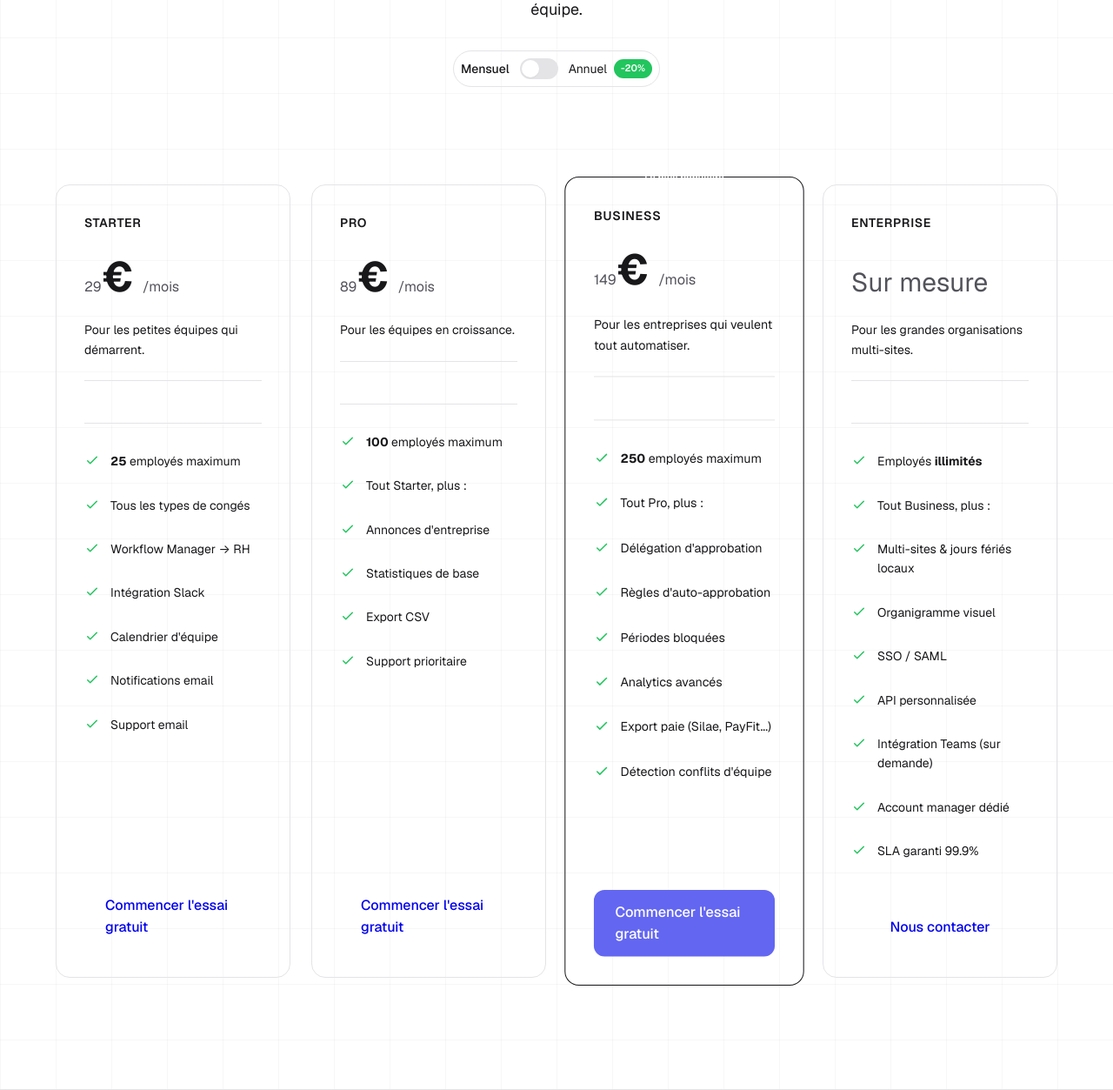
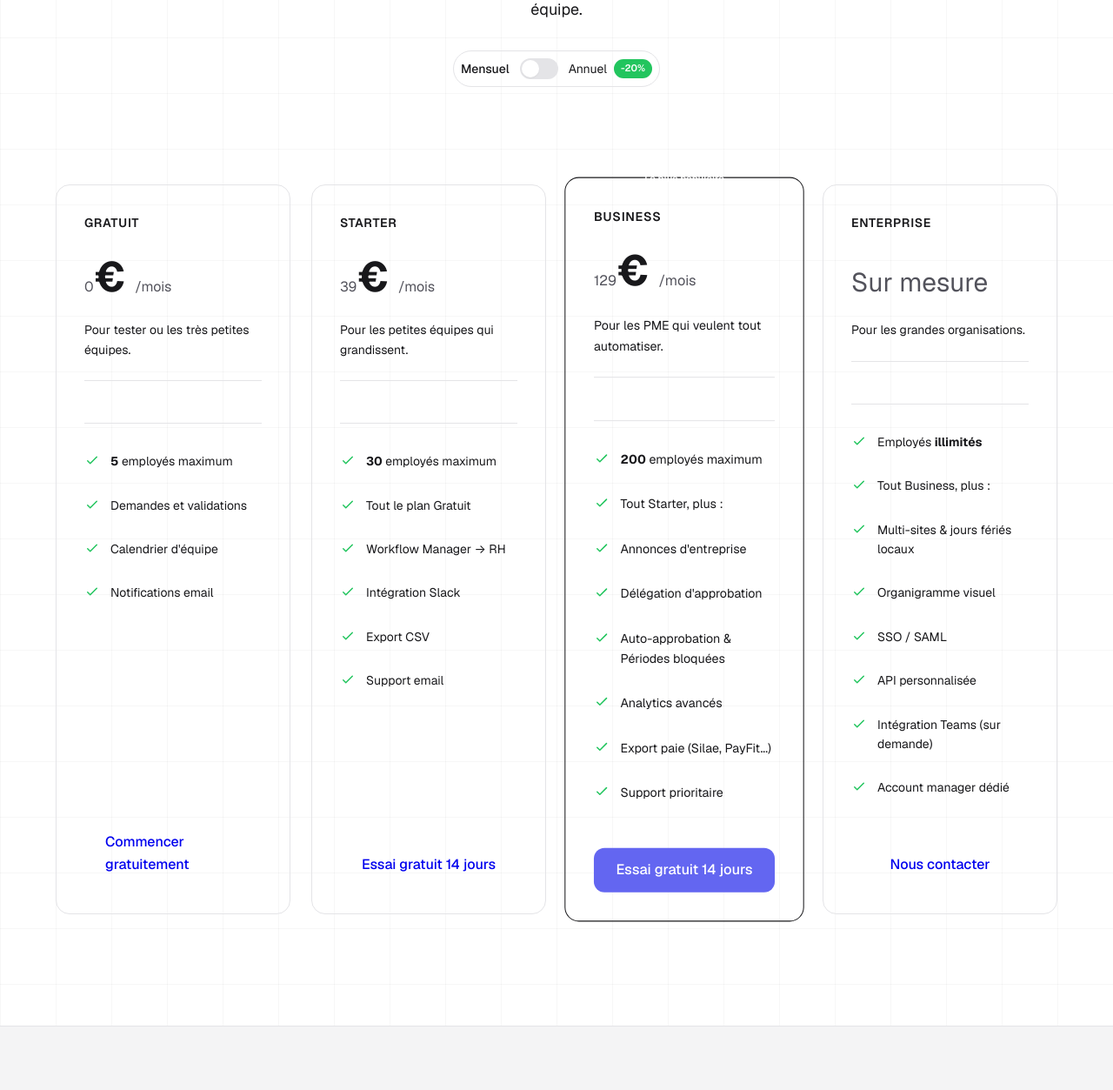
Before and after one commit to tchernob/congesflow, a Flask app: page /pricing in a window 1280 px wide. Shown: the part 341-1594 px from the top of the page at 87% size. Run offline with Flask 3, Linux system fonts and the light colour scheme.

Commit message:
Simplify pricing structure: remove Pro plan, keep 4 plans
- Gratuit: 0€, 5 users (for testing/very small teams)
- Starter: 39€, 30 users (includes Slack integration)
- Business: 129€, 200 users (all automation features)
- Enterprise: Custom, unlimited (includes Teams on request)

Update marketing pages (pricing, home) and admin subscription page
to reflect the new simplified pricing grid.

🤖 Generated with [Claude Code](https://claude.com/claude-code)

Co-Authored-By: Claude <noreply@anthropic.com>

```diff
--- a/app/templates/admin/subscription.html
+++ b/app/templates/admin/subscription.html
@@ -414,13 +414,13 @@
 
 .plans-grid {
     display: grid;
-    grid-template-columns: repeat(5, 1fr);
+    grid-template-columns: repeat(4, 1fr);
     gap: var(--space-3);
 }
 
 @media (max-width: 1100px) {
     .plans-grid {
-        grid-template-columns: repeat(3, 1fr);
+        grid-template-columns: repeat(2, 1fr);
     }
 }
 
--- a/app/templates/marketing/pricing.html
+++ b/app/templates/marketing/pricing.html
@@ -29,25 +29,60 @@
 <section class="pricing-cards">
     <div class="container">
         <div class="pricing-grid four-cols">
-            <!-- Starter -->
+            <!-- Gratuit -->
             <div class="pricing-card">
                 <div class="pricing-card-header">
-                    <div class="pricing-name">Starter</div>
-                    <div class="pricing-price" data-monthly="29" data-yearly="23">
-                        <span class="price-value">29</span>€
+                    <div class="pricing-name">Gratuit</div>
+                    <div class="pricing-price">
+                        <span class="price-value">0</span>€
                         <span class="price-period">/mois</span>
                     </div>
-                    <p class="pricing-description">Pour les petites équipes qui démarrent.</p>
+                    <p class="pricing-description">Pour tester ou les très petites équipes.</p>
                 </div>
 
                 <ul class="pricing-features">
                     <li class="pricing-feature">
                         <svg fill="none" stroke="currentColor" viewBox="0 0 24 24"><path stroke-linecap="round" stroke-linejoin="round" stroke-width="2" d="M5 13l4 4L19 7"/></svg>
-                        <span><strong>25</strong> employés maximum</span>
+                        <span><strong>5</strong> employés maximum</span>
                     </li>
                     <li class="pricing-feature">
                         <svg fill="none" stroke="currentColor" viewBox="0 0 24 24"><path stroke-linecap="round" stroke-linejoin="round" stroke-width="2" d="M5 13l4 4L19 7"/></svg>
-                        <span>Tous les types de congés</span>
+                        <span>Demandes et validations</span>
+                    </li>
+                    <li class="pricing-feature">
+                        <svg fill="none" stroke="currentColor" viewBox="0 0 24 24"><path stroke-linecap="round" stroke-linejoin="round" stroke-width="2" d="M5 13l4 4L19 7"/></svg>
+                        <span>Calendrier d'équipe</span>
+                    </li>
+                    <li class="pricing-feature">
+                        <svg fill="none" stroke="currentColor" viewBox="0 0 24 24"><path stroke-linecap="round" stroke-linejoin="round" stroke-width="2" d="M5 13l4 4L19 7"/></svg>
+                        <span>Notifications email</span>
+                    </li>
+                </ul>
+
+                <a href="{{ url_for('marketing.signup') }}" class="btn btn-outline btn-lg w-full">
+                    Commencer gratuitement
+                </a>
+            </div>
+
+            <!-- Starter -->
+            <div class="pricing-card">
+                <div class="pricing-card-header">
+                    <div class="pricing-name">Starter</div>
+                    <div class="pricing-price" data-monthly="39" data-yearly="31">
+                        <span class="price-value">39</span>€
+                        <span class="price-period">/mois</span>
+                    </div>
+                    <p class="pricing-description">Pour les petites équipes qui grandissent.</p>
+                </div>
+
+                <ul class="pricing-features">
+                    <li class="pricing-feature">
+                        <svg fill="none" stroke="currentColor" viewBox="0 0 24 24"><path stroke-linecap="round" stroke-linejoin="round" stroke-width="2" d="M5 13l4 4L19 7"/></svg>
+                        <span><strong>30</strong> employés maximum</span>
+                    </li>
+                    <li class="pricing-feature">
+                        <svg fill="none" stroke="currentColor" viewBox="0 0 24 24"><path stroke-linecap="round" stroke-linejoin="round" stroke-width="2" d="M5 13l4 4L19 7"/></svg>
+                        <span>Tout le plan Gratuit</span>
                     </li>
                     <li class="pricing-feature">
                         <svg fill="none" stroke="currentColor" viewBox="0 0 24 24"><path stroke-linecap="round" stroke-linejoin="round" stroke-width="2" d="M5 13l4 4L19 7"/></svg>
@@ -59,11 +94,7 @@
                     </li>
                     <li class="pricing-feature">
                         <svg fill="none" stroke="currentColor" viewBox="0 0 24 24"><path stroke-linecap="round" stroke-linejoin="round" stroke-width="2" d="M5 13l4 4L19 7"/></svg>
-                        <span>Calendrier d'équipe</span>
-                    </li>
-                    <li class="pricing-feature">
-                        <svg fill="none" stroke="currentColor" viewBox="0 0 24 24"><path stroke-linecap="round" stroke-linejoin="round" stroke-width="2" d="M5 13l4 4L19 7"/></svg>
-                        <span>Notifications email</span>
+                        <span>Export CSV</span>
                     </li>
                     <li class="pricing-feature">
                         <svg fill="none" stroke="currentColor" viewBox="0 0 24 24"><path stroke-linecap="round" stroke-linejoin="round" stroke-width="2" d="M5 13l4 4L19 7"/></svg>
@@ -72,25 +103,26 @@
                 </ul>
 
                 <a href="{{ url_for('marketing.signup') }}" class="btn btn-outline btn-lg w-full">
-                    Commencer l'essai gratuit
+                    Essai gratuit 14 jours
                 </a>
             </div>
 
-            <!-- Pro -->
-            <div class="pricing-card">
+            <!-- Business -->
+            <div class="pricing-card featured">
+                <div class="pricing-badge">Le plus populaire</div>
                 <div class="pricing-card-header">
-                    <div class="pricing-name">Pro</div>
-                    <div class="pricing-price" data-monthly="89" data-yearly="71">
-                        <span class="price-value">89</span>€
+                    <div class="pricing-name">Business</div>
+                    <div class="pricing-price" data-monthly="129" data-yearly="103">
+                        <span class="price-value">129</span>€
                         <span class="price-period">/mois</span>
                     </div>
-                    <p class="pricing-description">Pour les équipes en croissance.</p>
+                    <p class="pricing-description">Pour les PME qui veulent tout automatiser.</p>
                 </div>
 
                 <ul class="pricing-features">
                     <li class="pricing-feature">
                         <svg fill="none" stroke="currentColor" viewBox="0 0 24 24"><path stroke-linecap="round" stroke-linejoin="round" stroke-width="2" d="M5 13l4 4L19 7"/></svg>
-                        <span><strong>100</strong> employés maximum</span>
+                        <span><strong>200</strong> employés maximum</span>
                     </li>
                     <li class="pricing-feature">
                         <svg fill="none" stroke="currentColor" viewBox="0 0 24 24"><path stroke-linecap="round" stroke-linejoin="round" stroke-width="2" d="M5 13l4 4L19 7"/></svg>
@@ -102,55 +134,11 @@
                     </li>
                     <li class="pricing-feature">
                         <svg fill="none" stroke="currentColor" viewBox="0 0 24 24"><path stroke-linecap="round" stroke-linejoin="round" stroke-width="2" d="M5 13l4 4L19 7"/></svg>
-                        <span>Statistiques de base</span>
-                    </li>
-                    <li class="pricing-feature">
-                        <svg fill="none" stroke="currentColor" viewBox="0 0 24 24"><path stroke-linecap="round" stroke-linejoin="round" stroke-width="2" d="M5 13l4 4L19 7"/></svg>
-                        <span>Export CSV</span>
-                    </li>
-                    <li class="pricing-feature">
-                        <svg fill="none" stroke="currentColor" viewBox="0 0 24 24"><path stroke-linecap="round" stroke-linejoin="round" stroke-width="2" d="M5 13l4 4L19 7"/></svg>
-                        <span>Support prioritaire</span>
-                    </li>
-                </ul>
-
-                <a href="{{ url_for('marketing.signup') }}" class="btn btn-outline btn-lg w-full">
-                    Commencer l'essai gratuit
-                </a>
-            </div>
-
-            <!-- Business -->
-            <div class="pricing-card featured">
-                <div class="pricing-badge">Le plus populaire</div>
-                <div class="pricing-card-header">
-                    <div class="pricing-name">Business</div>
-                    <div class="pricing-price" data-monthly="149" data-yearly="119">
-                        <span class="price-value">149</span>€
-                        <span class="price-period">/mois</span>
-                    </div>
-                    <p class="pricing-description">Pour les entreprises qui veulent tout automatiser.</p>
-                </div>
-
-                <ul class="pricing-features">
-                    <li class="pricing-feature">
-                        <svg fill="none" stroke="currentColor" viewBox="0 0 24 24"><path stroke-linecap="round" stroke-linejoin="round" stroke-width="2" d="M5 13l4 4L19 7"/></svg>
-                        <span><strong>250</strong> employés maximum</span>
-                    </li>
-                    <li class="pricing-feature">
-                        <svg fill="none" stroke="currentColor" viewBox="0 0 24 24"><path stroke-linecap="round" stroke-linejoin="round" stroke-width="2" d="M5 13l4 4L19 7"/></svg>
-                        <span>Tout Pro, plus :</span>
-                    </li>
-                    <li class="pricing-feature">
-                        <svg fill="none" stroke="currentColor" viewBox="0 0 24 24"><path stroke-linecap="round" stroke-linejoin="round" stroke-width="2" d="M5 13l4 4L19 7"/></svg>
                         <span>Délégation d'approbation</span>
                     </li>
                     <li class="pricing-feature">
                         <svg fill="none" stroke="currentColor" viewBox="0 0 24 24"><path stroke-linecap="round" stroke-linejoin="round" stroke-width="2" d="M5 13l4 4L19 7"/></svg>
-                        <span>Règles d'auto-approbation</span>
-                    </li>
-                    <li class="pricing-feature">
-                        <svg fill="none" stroke="currentColor" viewBox="0 0 24 24"><path stroke-linecap="round" stroke-linejoin="round" stroke-width="2" d="M5 13l4 4L19 7"/></svg>
-                        <span>Périodes bloquées</span>
+                        <span>Auto-approbation & Périodes bloquées</span>
                     </li>
                     <li class="pricing-feature">
                         <svg fill="none" stroke="currentColor" viewBox="0 0 24 24"><path stroke-linecap="round" stroke-linejoin="round" stroke-width="2" d="M5 13l4 4L19 7"/></svg>
@@ -162,12 +150,12 @@
                     </li>
                     <li class="pricing-feature">
                         <svg fill="none" stroke="currentColor" viewBox="0 0 24 24"><path stroke-linecap="round" stroke-linejoin="round" stroke-width="2" d="M5 13l4 4L19 7"/></svg>
-                        <span>Détection conflits d'équipe</span>
+                        <span>Support prioritaire</span>
                     </li>
                 </ul>
 
                 <a href="{{ url_for('marketing.signup') }}" class="btn btn-primary btn-lg w-full">
-                    Commencer l'essai gratuit
+                    Essai gratuit 14 jours
                 </a>
             </div>
 
@@ -178,7 +166,7 @@
                     <div class="pricing-price custom">
                         <span class="price-value">Sur mesure</span>
                     </div>
-                    <p class="pricing-description">Pour les grandes organisations multi-sites.</p>
+                    <p class="pricing-description">Pour les grandes organisations.</p>
                 </div>
 
                 <ul class="pricing-features">
@@ -214,10 +202,6 @@
                         <svg fill="none" stroke="currentColor" viewBox="0 0 24 24"><path stroke-linecap="round" stroke-linejoin="round" stroke-width="2" d="M5 13l4 4L19 7"/></svg>
                         <span>Account manager dédié</span>
                     </li>
-                    <li class="pricing-feature">
-                        <svg fill="none" stroke="currentColor" viewBox="0 0 24 24"><path stroke-linecap="round" stroke-linejoin="round" stroke-width="2" d="M5 13l4 4L19 7"/></svg>
-                        <span>SLA garanti 99.9%</span>
-                    </li>
                 </ul>
 
                 <a href="{{ url_for('marketing.contact') }}" class="btn btn-outline btn-lg w-full">
@@ -248,8 +232,8 @@
             </div>
 
             <div class="faq-item">
-                <h3 class="faq-question">Quelle est la différence entre Pro et Business ?</h3>
-                <p class="faq-answer">Business inclut les fonctionnalités d'automatisation avancées : délégation d'approbation, règles d'auto-approbation, périodes bloquées, analytics avancés et exports paie compatibles Silae/PayFit.</p>
+                <h3 class="faq-question">Quelle est la différence entre Starter et Business ?</h3>
+                <p class="faq-answer">Business ajoute les fonctionnalités d'automatisation avancées : délégation d'approbation, règles d'auto-approbation, périodes bloquées, analytics avancés, exports paie compatibles Silae/PayFit et jusqu'à 200 utilisateurs.</p>
             </div>
 
             <div class="faq-item">
```
Also changed, not shown: app/models/company.py (+22 -22 lines), app/templates/marketing/home.html (+22 -18 lines).
